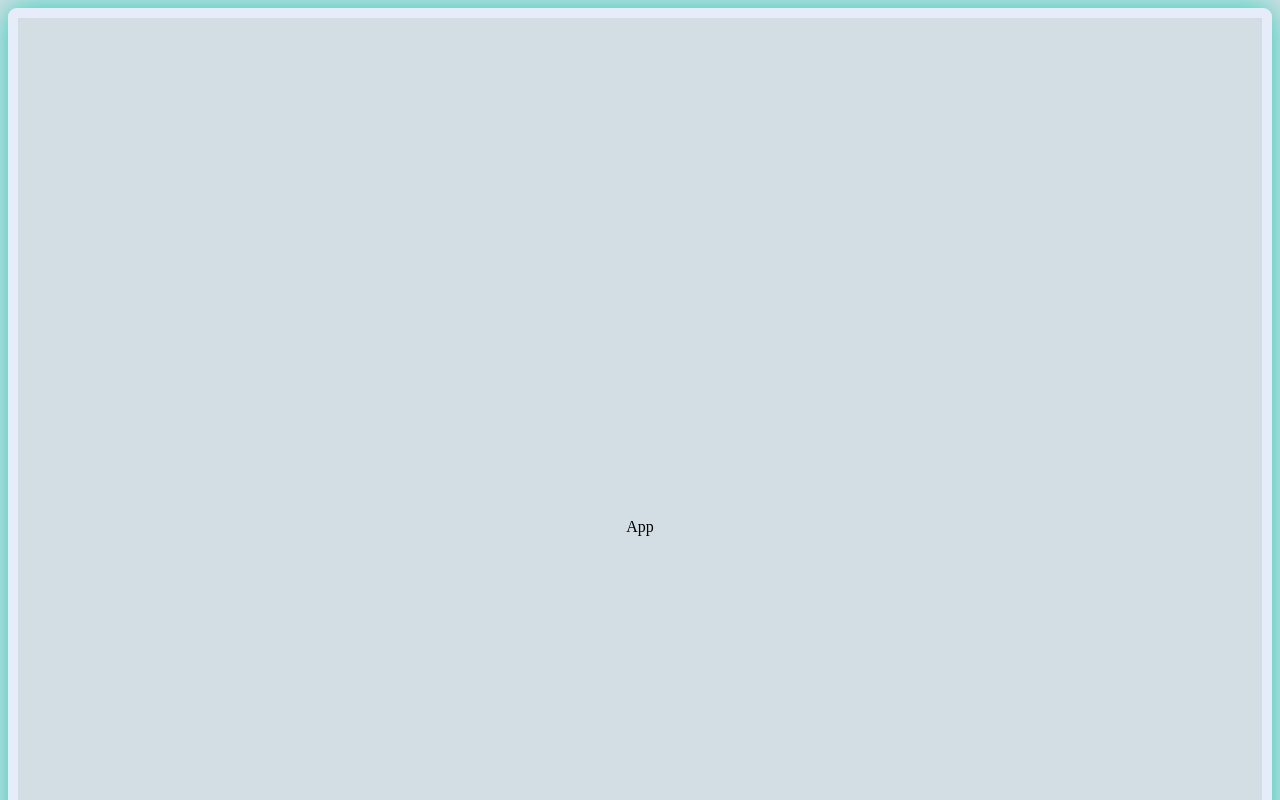
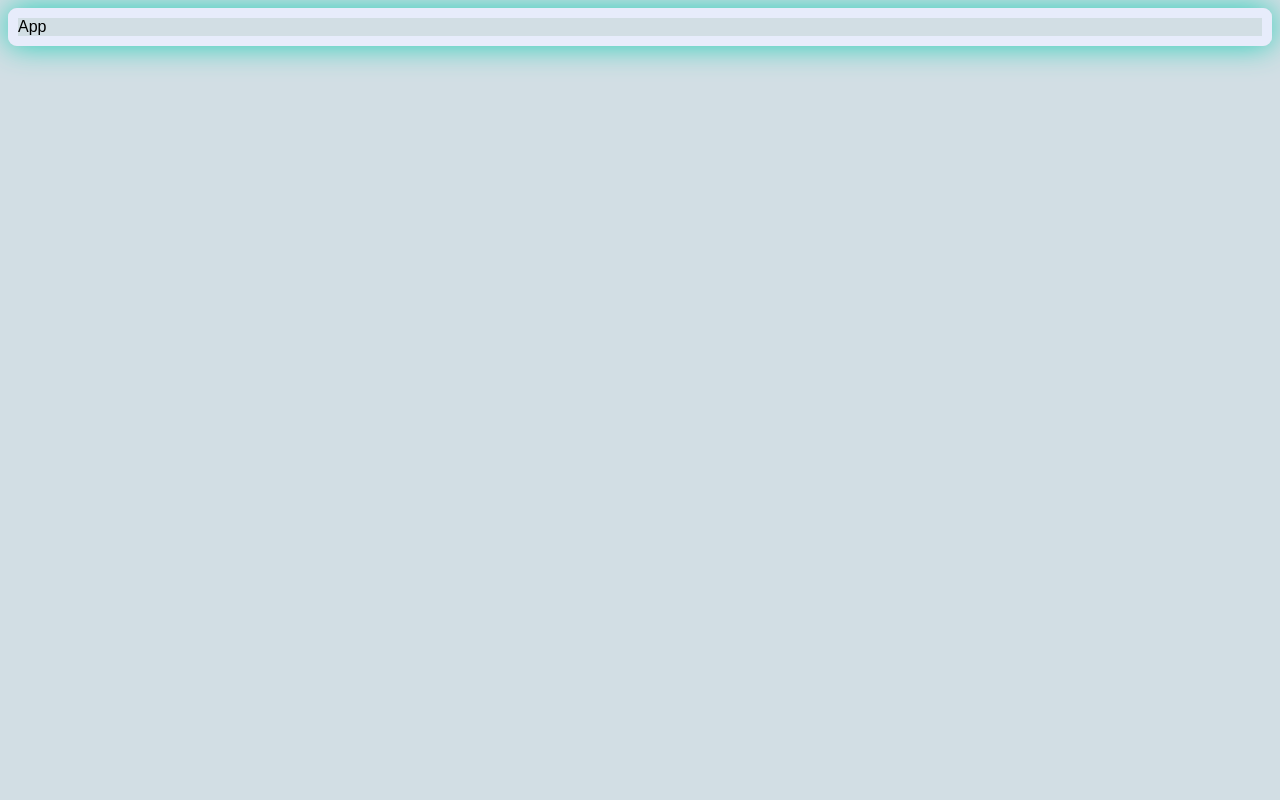
Before and after one commit to typhoon1zero2/iStockApp, a React (Create React App) app: page / in a window 1280 px wide. Shown: the top 800 px of the page. Built offline with nearby package versions, Linux system fonts and the light colour scheme.

Commit message:
Updated folder and files && Created Nav files

```diff
--- a/src/App.js
+++ b/src/App.js
@@ -1,8 +1,9 @@
 import React from 'react'
+
 
 function App() {
   return (
-    <div>App</div>
+    <div className='App'>App</div>
   )
 }
 
--- a/src/style.css
+++ b/src/style.css
@@ -3,6 +3,7 @@ body {
   border-radius: 9px;
   border: 10px solid #e7ecfb;
   box-shadow: 0 0 30px #22cfb8;
-  padding: 500px;
-  text-align: center;
+  /* padding: 500px; */
+  /* text-align: center; */
+  font-family: fantasy;
 }
```
Also changed, not shown: src/components/Nav.js (+12 -0 lines), src/pages/About.js (added), src/pages/Currencies.js (deleted), src/pages/DashBoard.js (added), src/pages/Home.js (added), src/pages/Main.js (deleted), src/pages/MostActive.js (added), src/pages/Price.js (deleted), src/pages/Stock.js (added).
